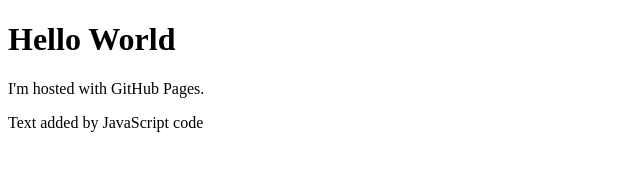
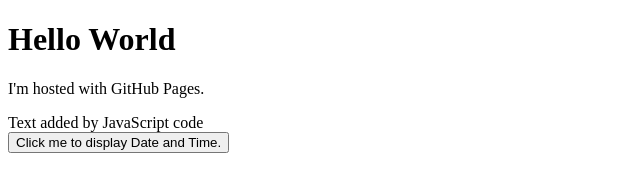
Before and after one commit to ErikColombe/ErikColombe.github.io, a plain HTML site: page index.html in a window 1280 px wide. Shown: the whole page, without its empty margins (0-640 px from the left). Drawn offline with nearby package versions, Linux system fonts and the light colour scheme.

Commit message:
Update index.html
Playing with adding Javascript and jquery

```diff
--- a/index.html
+++ b/index.html
@@ -4,7 +4,10 @@
 <h1>Hello World</h1>
 <p>I'm hosted with GitHub Pages.</p>
   <div id="text"></div>
-
+ <script src="https://code.jquery.com/jquery-3.2.1.min.js"></script>
+  <button type="button"
+onclick="document.getElementById('demo').innerHTML = Date()">
+Click me to display Date and Time.</button>
 <script>
 document.getElementById("text").innerHTML = "Text added by JavaScript code";
 </script>
```
